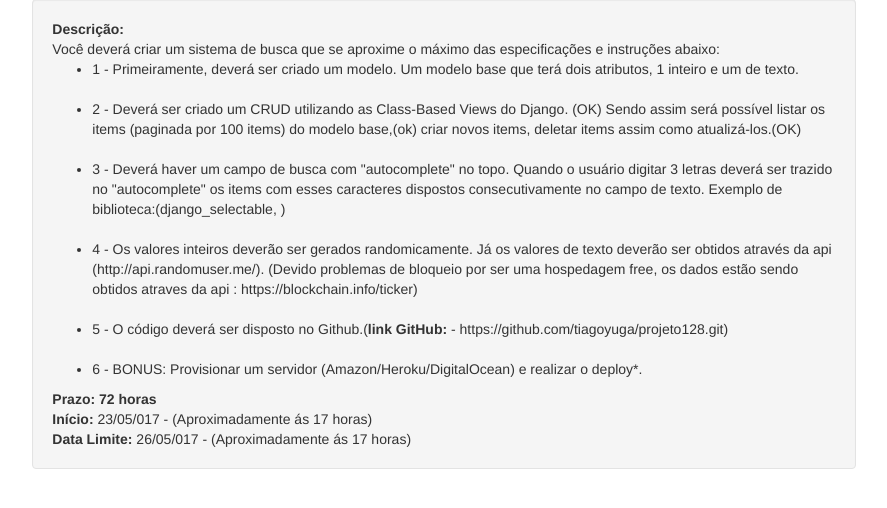
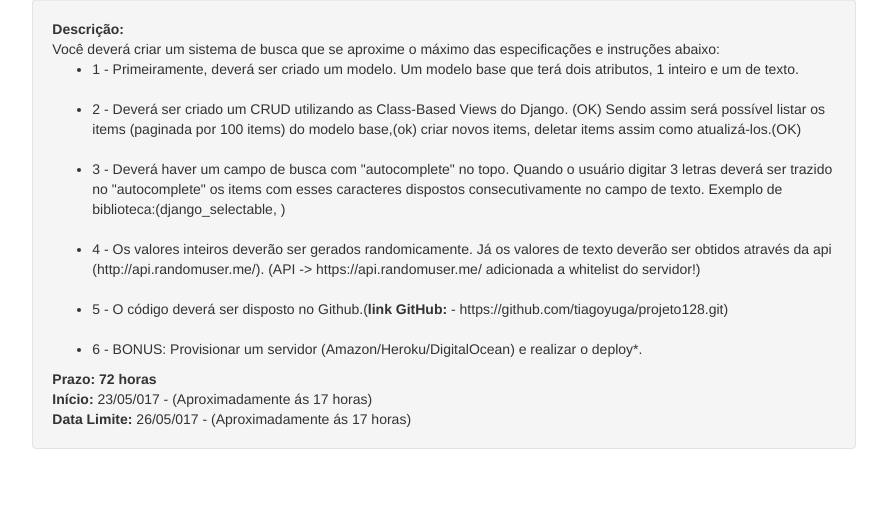
Before and after one commit to tiagoyuga/projeto128, a Django app: page /sobre in a window 1280 px wide. Shown: the part 181-689 px from the top of the page, without its empty margins (196-1083 px from the left). Run offline with Django 3.2, Linux system fonts and the light colour scheme; some libraries are stand-ins or nearby versions.

Commit message:
Correção na mensagem informativa sobre o bloqueio da api

```diff
--- a/teste128/templates/teste128/modelo128_view.html
+++ b/teste128/templates/teste128/modelo128_view.html
@@ -85,7 +85,8 @@
 				</ul>
 
 				<div>
-					<span style="color:red;">**</span><span>Devido ser uma hospedagem free, não é permitido o acesso a urls externas, com excessão das que estão cadastradas na whitelist do serviço de hospedagem.</span>
+					<!-- <span style="color:red;">**</span><span>Devido ser uma hospedagem free, não é permitido o acesso a urls externas, com excessão das que estão cadastradas na whitelist do serviço de hospedagem.</span> -->
+					<span style="color:red;">**</span><span>API (https://api.randomuser.me/) adicionada a whitelist do servidor.</span>
 					<a href="https://www.pythonanywhere.com/whitelist/">Mais detalhes...</a>
 				</div>
 
--- a/teste128/templates/teste128/sobre_view.html
+++ b/teste128/templates/teste128/sobre_view.html
@@ -61,7 +61,8 @@
 					<li>
 						4 - Os valores inteiros deverão ser gerados randomicamente. Já os valores de texto
 						deverão ser obtidos através da api (http://api.randomuser.me/).
-						(Devido problemas de bloqueio por ser uma hospedagem free, os dados estão sendo obtidos atraves da api : https://blockchain.info/ticker)
+						<!-- (Devido problemas de bloqueio por ser uma hospedagem free, os dados estão sendo obtidos atraves da api : https://blockchain.info/ticker) -->
+						(API -> https://api.randomuser.me/ adicionada a whitelist do servidor!)
 					</li>
 
 					<br>
```
